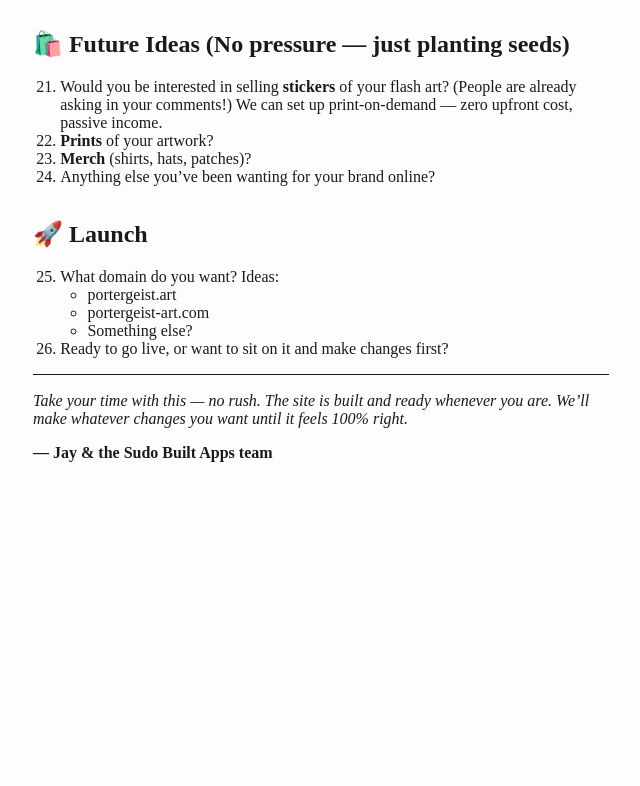
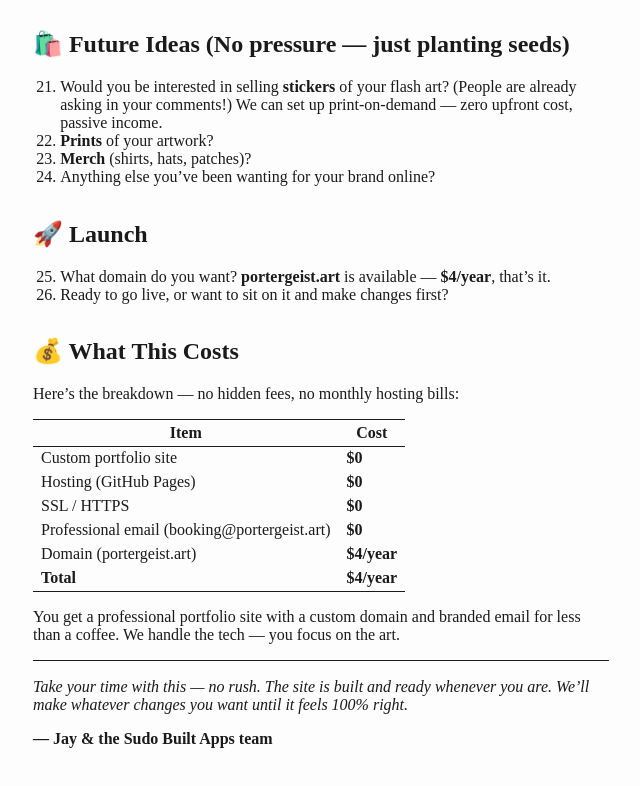
Before and after one commit to mdisturbed/portergeist-art, a plain HTML site: page client-questionnaire-temp.html in a window 1280 px wide. Shown: the part 1657-2443 px from the top of the page, without its empty margins (319-959 px from the left). Before the commit the page ends 2185 px from the top, so only its background shows below. Drawn offline with Linux system fonts and the light colour scheme.

Commit message:
Update questionnaire with pricing, regenerate docs

```diff
--- a/client-questionnaire-temp.html
+++ b/client-questionnaire-temp.html
@@ -270,14 +270,49 @@ print-on-demand — zero upfront cost, passive income.</li>
 </ol>
 <h2 id="launch">🚀 Launch</h2>
 <ol start="25" type="1">
-<li>What domain do you want? Ideas:
-<ul>
-<li>portergeist.art</li>
-<li>portergeist-art.com</li>
-<li>Something else?</li>
-</ul></li>
+<li>What domain do you want? <strong>portergeist.art</strong> is
+available — <strong>$4/year</strong>, that’s it.</li>
 <li>Ready to go live, or want to sit on it and make changes first?</li>
 </ol>
+<h2 id="what-this-costs">💰 What This Costs</h2>
+<p>Here’s the breakdown — no hidden fees, no monthly hosting bills:</p>
+<table>
+<thead>
+<tr>
+<th>Item</th>
+<th>Cost</th>
+</tr>
+</thead>
+<tbody>
+<tr>
+<td>Custom portfolio site</td>
+<td><strong>$0</strong></td>
+</tr>
+<tr>
+<td>Hosting (GitHub Pages)</td>
+<td><strong>$0</strong></td>
+</tr>
+<tr>
+<td>SSL / HTTPS</td>
+<td><strong>$0</strong></td>
+</tr>
+<tr>
+<td>Professional email (booking@portergeist.art)</td>
+<td><strong>$0</strong></td>
+</tr>
+<tr>
+<td>Domain (portergeist.art)</td>
+<td><strong>$4/year</strong></td>
+</tr>
+<tr>
+<td><strong>Total</strong></td>
+<td><strong>$4/year</strong></td>
+</tr>
+</tbody>
+</table>
+<p>You get a professional portfolio site with a custom domain and
+branded email for less than a coffee. We handle the tech — you focus on
+the art.</p>
 <hr />
 <p><em>Take your time with this — no rush. The site is built and ready
 whenever you are. We’ll make whatever changes you want until it feels
```
Also changed, not shown: 3 other files.
